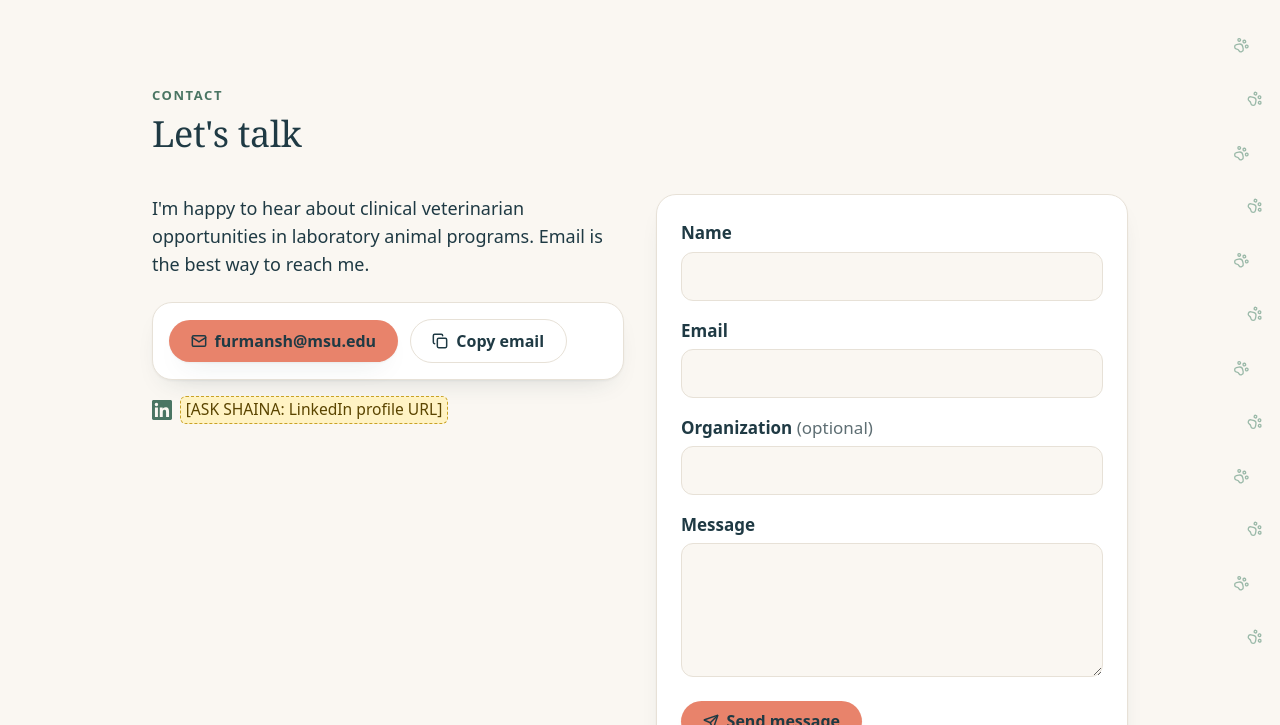
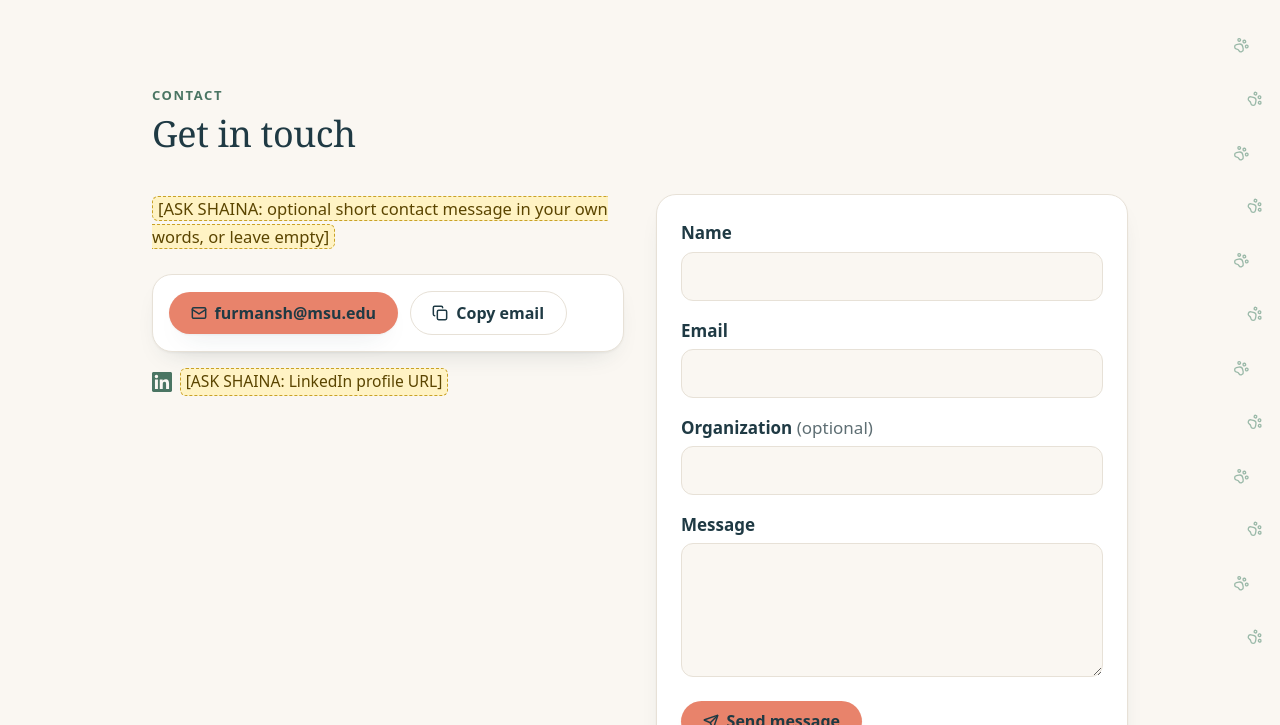
Before and after one commit to rsv007/saf.github.io, an Astro site in the folder site/: page / in a window 1280 px wide. Both pictures are taken after a click on the link "Contact me". Shown: the part 7285-8010 px from the top of the page. Built offline with nearby package versions, Linux system fonts and the light colour scheme; Astro itself is replaced by a stand-in of ours.

Commit message:
Replace drafted hero and contact lines with placeholders for Shaina's own words

```diff
--- a/site/src/components/sections/Contact.astro
+++ b/site/src/components/sections/Contact.astro
@@ -9,8 +9,8 @@ const linkedinReady = SITE.linkedin.startsWith("http");
 <Section id="contact" eyebrow="Contact" title={CONTACT.heading}>
   <div class="grid gap-8 md:grid-cols-2">
     <div>
-      <p class="text-lg">{CONTACT.text}</p>
-      <div class="card mt-6 flex flex-wrap items-center gap-3 p-4">
+      {CONTACT.text && <p class="mb-6 text-lg"><T text={CONTACT.text} /></p>}
+      <div class="card flex flex-wrap items-center gap-3 p-4">
         <a href={`mailto:${SITE.email}`} class="btn btn-primary"><Mail class="size-4" stroke-width={2.25} aria-hidden="true" /> {SITE.email}</a>
         <button type="button" class="copy-email btn btn-secondary" data-email={SITE.email}>
           <Copy class="icon-copy size-4" stroke-width={2.25} aria-hidden="true" />
--- a/site/src/components/sections/Hero.astro
+++ b/site/src/components/sections/Hero.astro
@@ -13,7 +13,7 @@ import T from "../T.astro";
     </h1>
     <HeroSignature class="mt-4 mb-6 block h-auto w-full max-w-md" />
     <p class="max-w-xl text-lg text-ink sm:text-xl"><T text={SITE.tagline} /></p>
-    <p class="mt-3 max-w-xl text-muted"><T text={SITE.seeking} /></p>
+    {SITE.seeking && <p class="mt-3 max-w-xl text-muted"><T text={SITE.seeking} /></p>}
     <p class="mt-4 flex flex-wrap items-center gap-x-2 gap-y-1 text-muted">
       <MapPin class="size-4 text-sage-ink" stroke-width={2} aria-hidden="true" />
       <span>{SITE.location}</span><span aria-hidden="true">·</span><span><T text={SITE.relocation} /></span>
--- a/site/src/data/content.ts
+++ b/site/src/data/content.ts
@@ -27,8 +27,8 @@ export const SITE = {
   role: "Laboratory Animal Medicine Resident · Yale School of Medicine",
   tagline:
     "Veterinarian providing clinical care across nonhuman primate, rodent, agricultural and exotic research species.",
-  seeking:
-    "Completing residency June 2027 and seeking clinical veterinarian roles in laboratory animal programs.",
+  // Optional line under the tagline (e.g. what role she's looking for). Leave "" to hide it.
+  seeking: "[ASK SHAINA: optional line about the role you're looking for, or leave empty]",
   location: "Connecticut",
   relocation: "[ASK SHAINA: open to relocation?]",
 
@@ -266,7 +266,8 @@ export const TESTIMONIALS: { quote: string; name: string; role: string }[] = [];
 
 /* ---------- CONTACT ------------------------------------------------------- */
 export const CONTACT = {
-  heading: "Let's talk",
-  text: "I'm happy to hear about clinical veterinarian opportunities in laboratory animal programs. Email is the best way to reach me.",
+  heading: "Get in touch",
+  // A short line in Shaina's own words. Leave "" to hide it.
+  text: "[ASK SHAINA: optional short contact message in your own words, or leave empty]",
   showForm: true, // simple contact form (works once the site is hosted on Netlify)
 };
```
